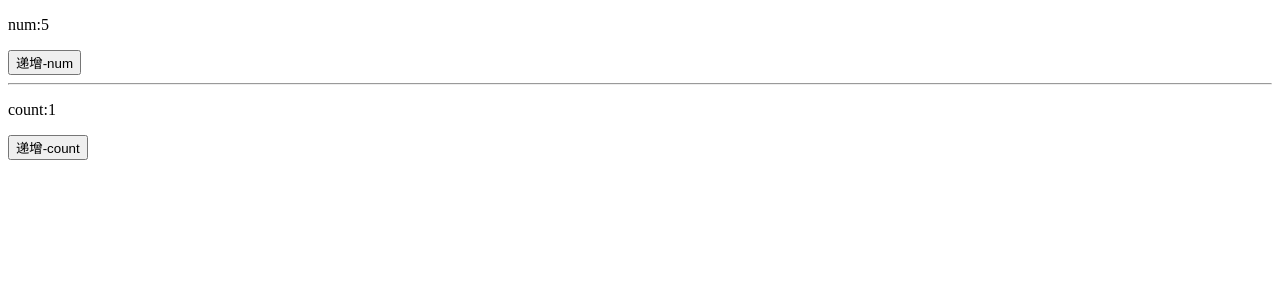
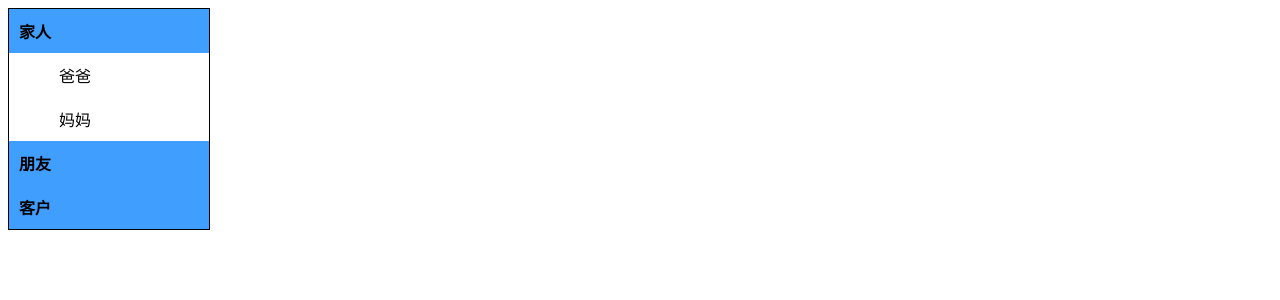
Before and after one commit to light-only/react, a React (Create React App) app: page / in a window 1280 px wide. Shown: the top 300 px of the page. Built offline with nearby package versions, Linux system fonts and the light colour scheme.

Commit message:
提交代码2

```diff
--- a/src/App.js
+++ b/src/App.js
@@ -1,22 +1,25 @@
 import {Component} from "react";
-import Child from "./Child";
-
- class App extends Component{
-     state={
-         count:1
-     };
-    constructor(props) {
-        super(props);
-        console.log('初始化组件')
+import data from './data';
+import Child from './Child'
+class App extends Component{
+    state={
+        openName:'家人'
     }
-    addCount = ()=>{
-        this.setState({
-            count:this.state.count + 1
-        })
-    };
+    changeTitle = (openName)=>{
+       this.setState({
+           openName
+       })
+    }
     render(){
-        const {count} = this.state;
-        return<Child count={count} addCount={this.addCount}/>
+        const {openName} = this.state;
+        return (
+            <div className="friend-list">
+                {Object.keys(data).map((item,index)=>{
+                    return <Child key={index} title={item} list={data[item]} changeTitle={this.changeTitle} openName={openName}/>
+                })}
+            </div>
+        )
     }
 }
+
 export default App;
--- a/src/Child.js
+++ b/src/Child.js
@@ -1,38 +1,22 @@
 import {Component} from "react";
-export default class Child extends Component{
-    constructor(props) {
-        super(props);
-        console.log('初始化组件');
+
+export default  class Child extends Component{
+    state={
+        show:false
     }
-    static getDerivedStateFromProps(props,state){
-        // console.log(props,state);
-        //将props映射到state中
-        return props;
+    clickHandle=()=>{
+        const {title,changeTitle,openName} = this.props;
+        changeTitle(title === openName? '':title);
     }
-    state={
-        num:5
-    };
-    addNum = ()=>{
-        this.setState({
-            num:this.state.num + 5
-        })
-    };
-    componentDidMount() {
-        //挂载完成，已将虚拟Dom转换为真是OOM,并且添加到DOM树中
-        //处理副作用
-        //1.数据请求
-        //2.DOM操作
-    }
-
     render(){
-        //生成虚拟DOM
-        const {num,count,addCount} = this.state;
-        return <>
-            <p>num:{num}</p>
-            <button onClick={this.addNum}>递增-num</button>
-            <hr/>
-            <p>count:{count}</p>
-            <button onClick={addCount}>递增-count</button>
-        </>
+        const {title,list,openName} = this.props;
+        return (
+            <dl className={openName===title? 'friend-group expanded':'friend-group'} onClick={this.clickHandle}>
+                <dt>{title}</dt>
+                {list.map((item,index)=>{
+                    return <dd key={index}>{item}</dd>
+                })}
+            </dl>
+        )
     }
 }
--- /dev/null
+++ b/src/data.js
@@ -0,0 +1,7 @@
+let rootdata = {
+    家人:["爸爸","妈妈"],
+    朋友:["张三","李四","王五"],
+    客户:["阿里","腾讯","头条"]
+};
+
+export default rootdata;
--- /dev/null
+++ b/src/index.css
@@ -0,0 +1,19 @@
+dl {
+    margin: 0;
+}
+.friend-list {
+    border: 1px solid #000000;
+    width: 200px;
+}
+.friend-group dt {
+    padding: 10px;
+    background-color: rgb(64, 158, 255);
+    font-weight: bold;
+}
+.friend-group dd {
+    padding: 10px;
+    display: none;
+}
+.friend-group.expanded dd {
+    display: block;
+}
```
Also changed, not shown: src/index.js (+6 -2 lines).
